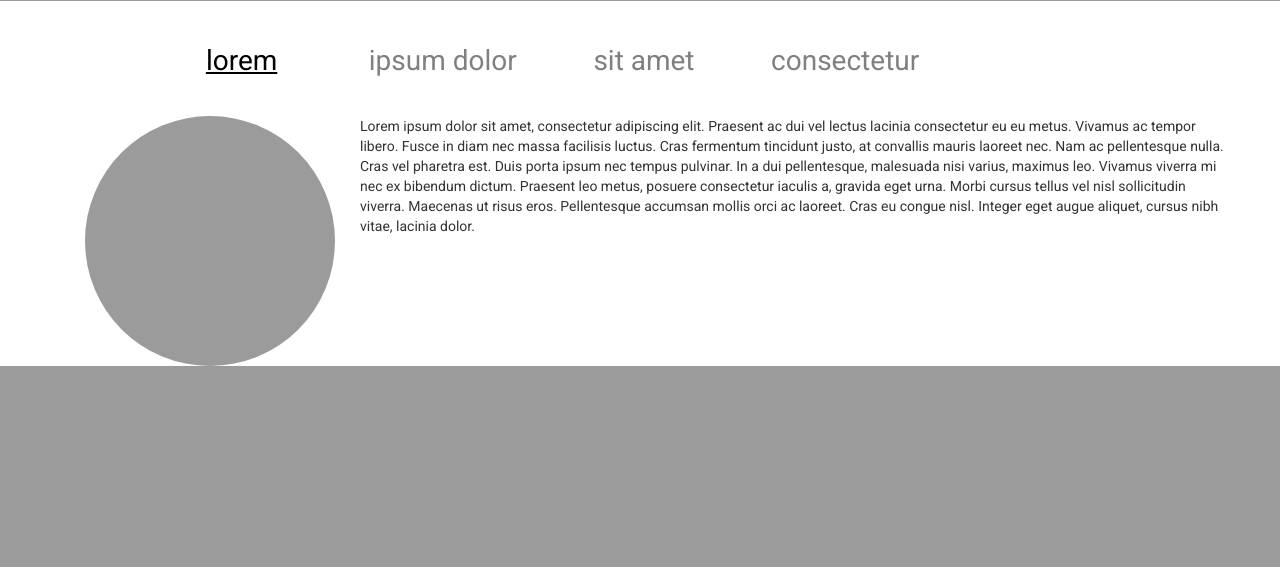
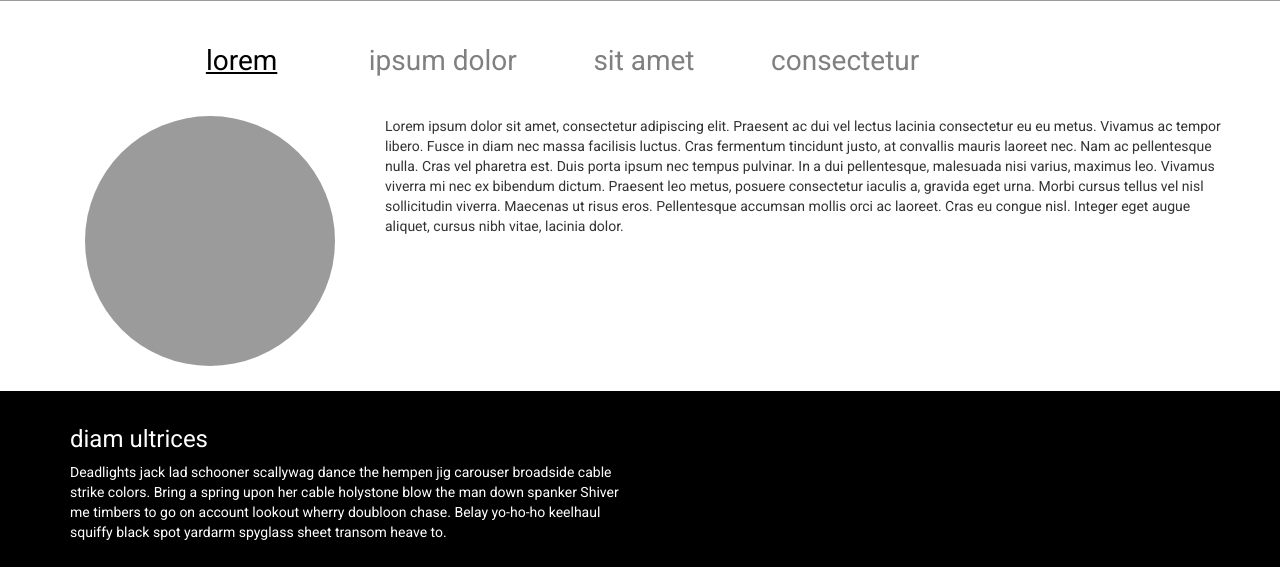
Before and after one commit to AlanWilsonWeb/S, a PHP site: page / in a window 1280 px wide. Shown: the part 803-1370 px from the top of the page. Before the commit the page ends 1169 px from the top, so only its background shows below. Run offline with PHP 8.4, Linux system fonts and the light colour scheme; some libraries are stand-ins or nearby versions.

Commit message:
black section start

```diff
--- a/index.html
+++ b/index.html
@@ -54,7 +54,7 @@
             <div id="home" class="tab-pane fade in active">
                 <div class="container"><div id="wrapOne">
                 <div id="circle1"></div>
-                <p id="textOne">Lorem ipsum dolor sit amet, consectetur adipiscing elit. Praesent ac dui vel lectus lacinia consectetur eu eu metus. Vivamus ac tempor libero. Fusce in diam nec massa facilisis luctus. Cras fermentum tincidunt justo, at convallis mauris laoreet nec. Nam ac pellentesque nulla. Cras vel pharetra est. Duis porta ipsum nec tempus pulvinar. In a dui pellentesque, malesuada nisi varius, maximus leo. Vivamus viverra mi nec ex bibendum dictum. Praesent leo metus, posuere consectetur iaculis a, gravida eget urna. Morbi cursus tellus vel nisl sollicitudin viverra. Maecenas ut risus eros. Pellentesque accumsan mollis orci ac laoreet. Cras eu congue nisl. Integer eget augue aliquet, cursus nibh vitae, lacinia dolor.</p>
+                <p>Lorem ipsum dolor sit amet, consectetur adipiscing elit. Praesent ac dui vel lectus lacinia consectetur eu eu metus. Vivamus ac tempor libero. Fusce in diam nec massa facilisis luctus. Cras fermentum tincidunt justo, at convallis mauris laoreet nec. Nam ac pellentesque nulla. Cras vel pharetra est. Duis porta ipsum nec tempus pulvinar. In a dui pellentesque, malesuada nisi varius, maximus leo. Vivamus viverra mi nec ex bibendum dictum. Praesent leo metus, posuere consectetur iaculis a, gravida eget urna. Morbi cursus tellus vel nisl sollicitudin viverra. Maecenas ut risus eros. Pellentesque accumsan mollis orci ac laoreet. Cras eu congue nisl. Integer eget augue aliquet, cursus nibh vitae, lacinia dolor.</p>
                 </div></div>
             </div>
             <div id="menu1" class="tab-pane fade">
@@ -71,5 +71,18 @@
             </div>
         </div>
     </div>
+    <div class="bgBlack">
+        <div class="container">
+            <div class="row">
+                <div class="col-xs-6">
+                    <h3>diam ultrices</h3>
+                    <p>Deadlights jack lad schooner scallywag dance the hempen jig carouser broadside cable strike colors. Bring a spring upon her cable holystone blow the man down spanker Shiver me timbers to go on account lookout wherry doubloon chase. Belay yo-ho-ho keelhaul squiffy black spot yardarm spyglass sheet transom heave to.</p>
+                </div>
+                <div class="col-xs-6">
+
+                </div>
+            </div>
+        </div>
+    </div>
 </body>
 </html>
--- a/style.css
+++ b/style.css
@@ -79,6 +79,13 @@ body {
     height: 250px;
     background-color:#9B9B9B;
 }
+.bgBlack{
+    background-color:black;
+    color: white;
+    padding-top: 15px;
+    padding-bottom: 15px;
+    margin-top: 25px;
+}
 
 /* Larger than mobile */
 @media (min-width: 768px) {
@@ -96,19 +103,18 @@ body {
 .nav-pills{
     font-size:2em;
 }
-
 .tab-content{
 margin-top: 25px;
 }
-
 #circle1{
     border-radius: 50%;
     float: left;
-    margin-right: 25px;
+    margin-right: 50px;
 }
 .tab-pane{
     align-items: center;
     display: inline;
     margin: auto;
 }
+
 }
```
